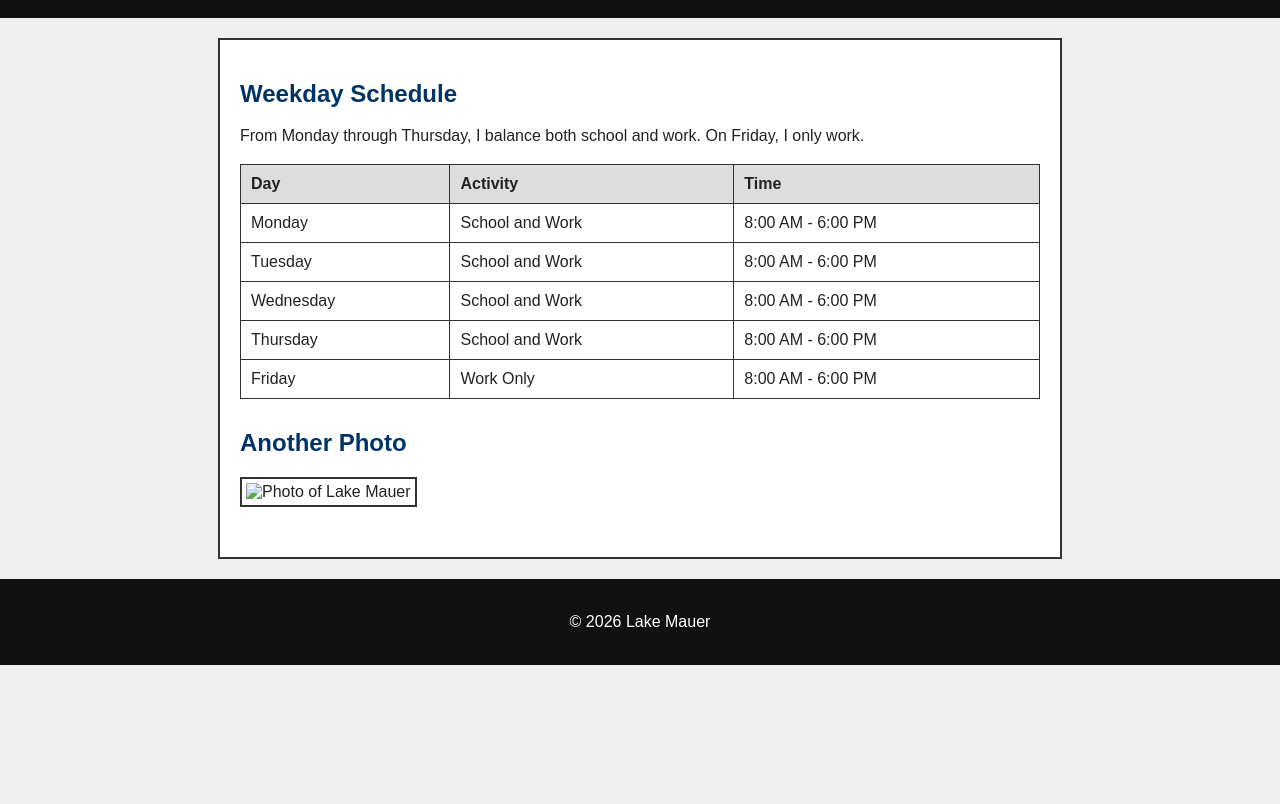
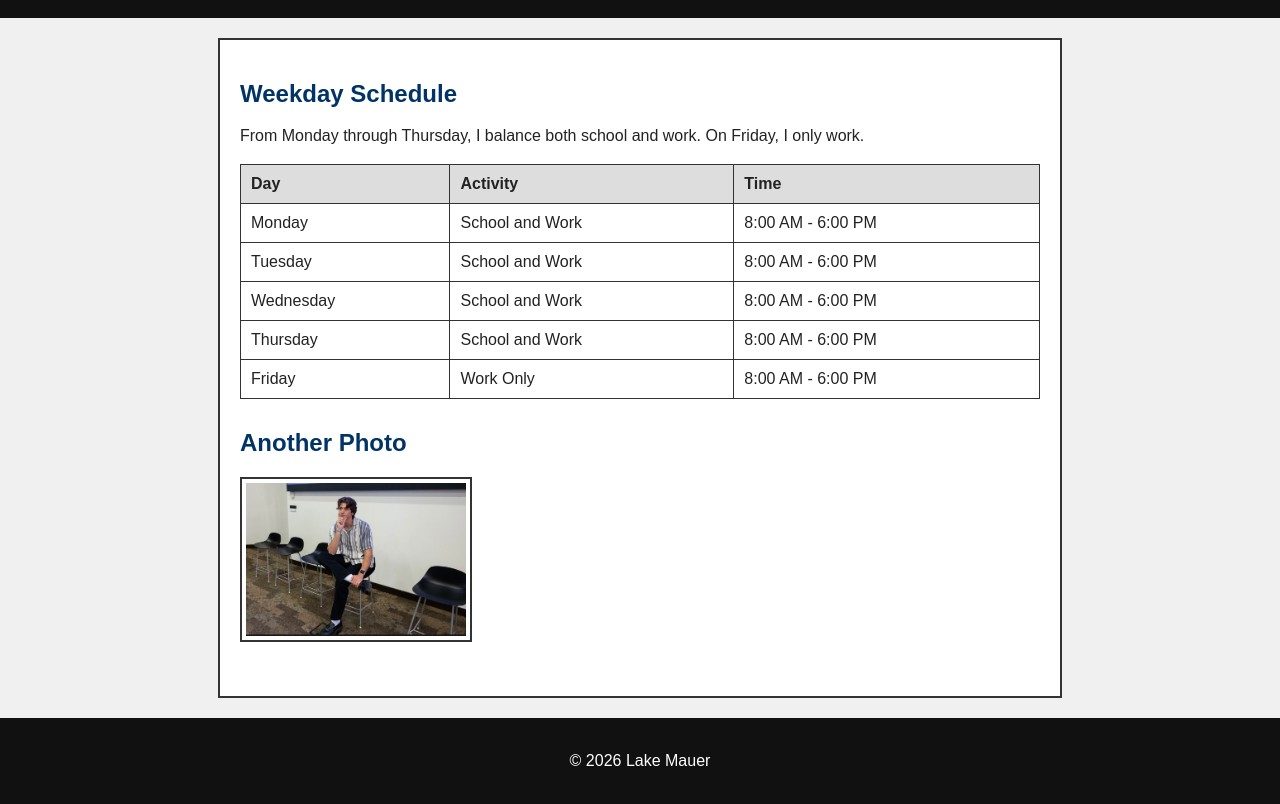
Before and after one commit to lakem4/Lmauer1_Personal_webpage, a plain HTML site: page schedule.html in a window 1280 px wide. Shown: the part 87-891 px from the top of the page. Before the commit the page ends 800 px from the top, so only its background shows below. Drawn offline with Linux system fonts and the light colour scheme.

Commit message:
Added Second Photo

```diff
--- a/schedule.html
+++ b/schedule.html
@@ -66,7 +66,7 @@
 
         <section>
             <h2>Another Photo</h2>
-            <img src="images/LakeSecondPhoto.jpg" alt="Photo of Lake Mauer" width="220">
+            <img src="images/LakeSecondPhoto.jpeg" alt="Photo of Lake Mauer" width="220">
         </section>
     </main>
 
```
Also changed, not shown: images/LakeSecondPhoto.jpeg (added).
